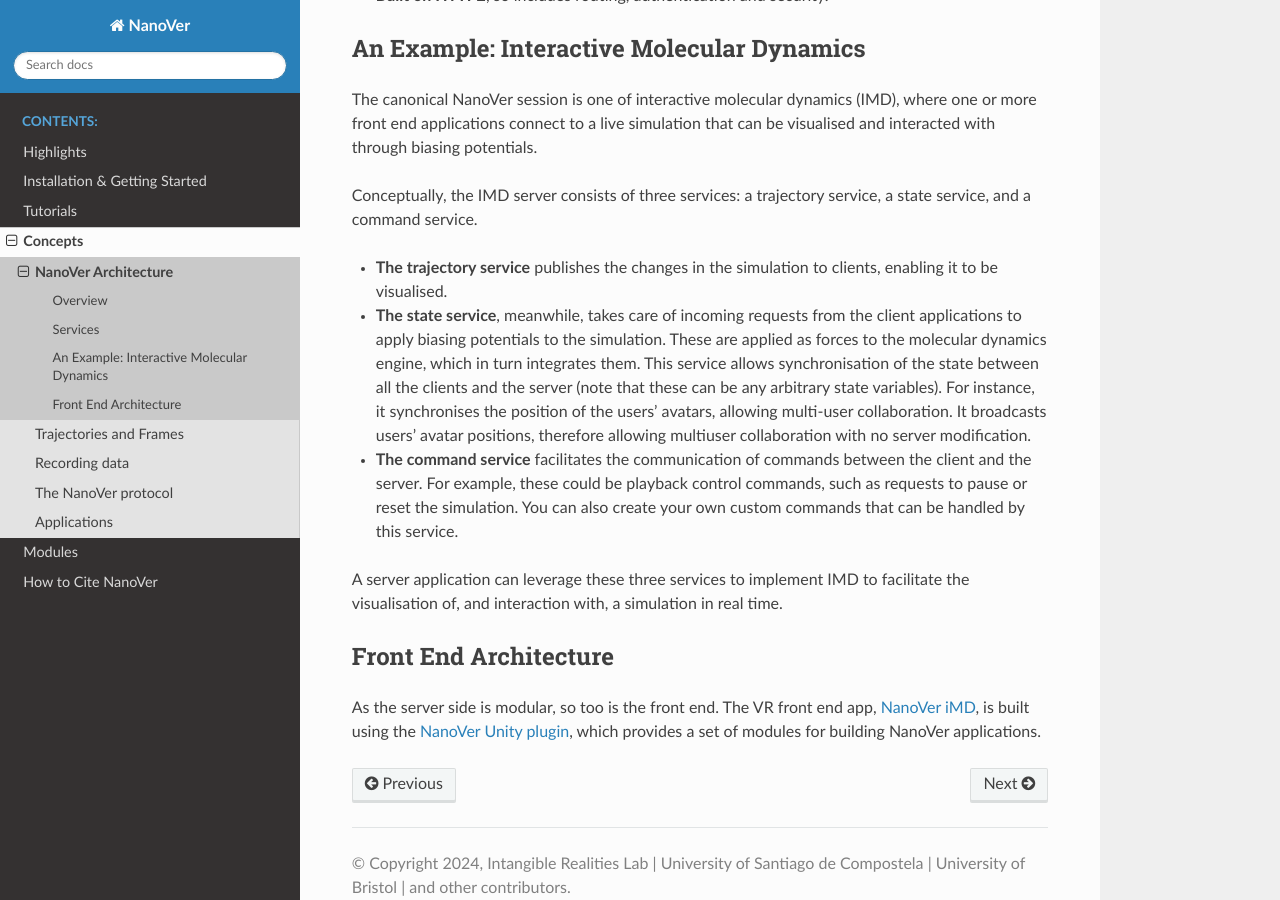
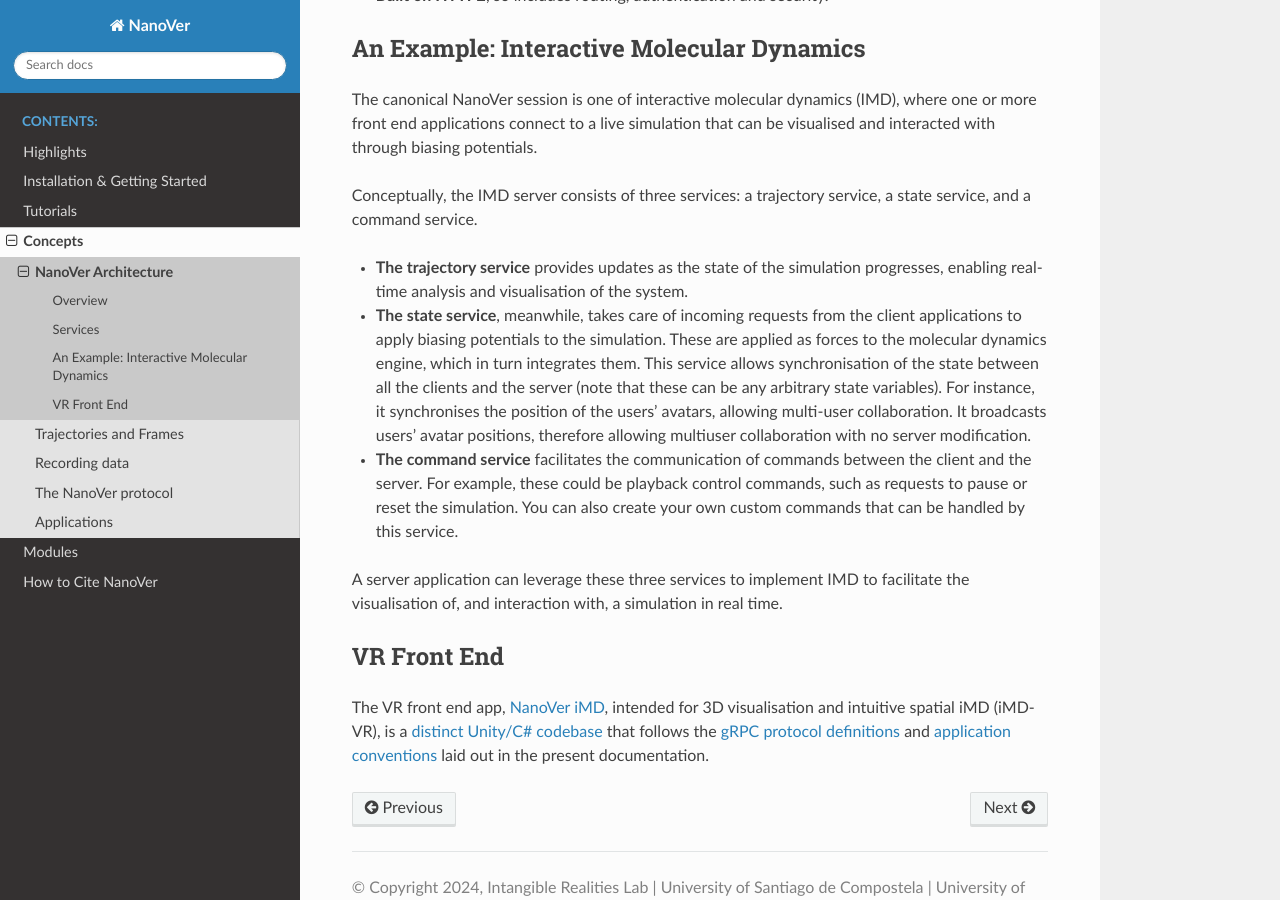
Before and after one commit to IRL2/nanover-docs, a Sphinx documentation site: the page built from source/concepts/architecture.rst, in a window 1280 px wide and 900 px high, scrolled down 1428 px. Built offline with Sphinx 7.4.7 and the Read the Docs theme 3.1.0, drawn with Linux system fonts in a browser that asks for light colours; pages that are not in the unit, such as notebooks, are missing from menus; the version number could not be read and is left out; some of the changed text lies outside the part shown.

Commit message:
Amend NanoVer architecture page

```diff
--- a/source/concepts/applications.rst
+++ b/source/concepts/applications.rst
@@ -1,3 +1,5 @@
+.. _applications:
+
 Applications
 ============
 
--- a/source/concepts/architecture.rst
+++ b/source/concepts/architecture.rst
@@ -64,7 +64,8 @@ connect to a live simulation that can be visualised and interacted with through
 
 Conceptually, the IMD server consists of three services: a trajectory service, a state service, and a command service.
 
-* **The trajectory service** publishes the changes in the simulation to clients, enabling it to be visualised.
+* **The trajectory service** provides updates as the state of the simulation progresses, enabling real-time analysis and
+  visualisation of the system.
 * **The state service**, meanwhile, takes care of incoming requests from the client applications to apply biasing potentials
   to the simulation. These are applied as forces to the molecular dynamics engine, which in turn integrates them.
   This service allows synchronisation of the state between all the clients and the server
@@ -79,10 +80,10 @@ A server application can leverage these three services to implement IMD to facil
 interaction with, a simulation in real time.
 
 
-Front End Architecture
-######################
+VR Front End
+############
 
-As the server side is modular, so too is the front end. The VR front end app,
-`NanoVer iMD <https://github.com/IRL2/nanover-imd>`_,
-is built using the `NanoVer Unity plugin <https://github.com/IRL2/NanoverUnityPlugin>`_,
-which provides a set of modules for building NanoVer applications.
+The VR front end app, :ref:`NanoVer iMD <vr-client-tutorial>`, intended for 3D visualisation and
+intuitive spatial iMD (iMD-VR), is a `distinct Unity/C# codebase <https://github.com/IRL2/nanover-imd>`_
+that follows the `gRPC protocol definitions <https://github.com/IRL2/nanover-protocol/tree/main/protocol/nanover/protocol>`_
+and :ref:`application conventions <applications>` laid out in the present documentation.
```
Also changed, not shown: other parts of source/concepts/architecture.rst (+1 -1 lines).
